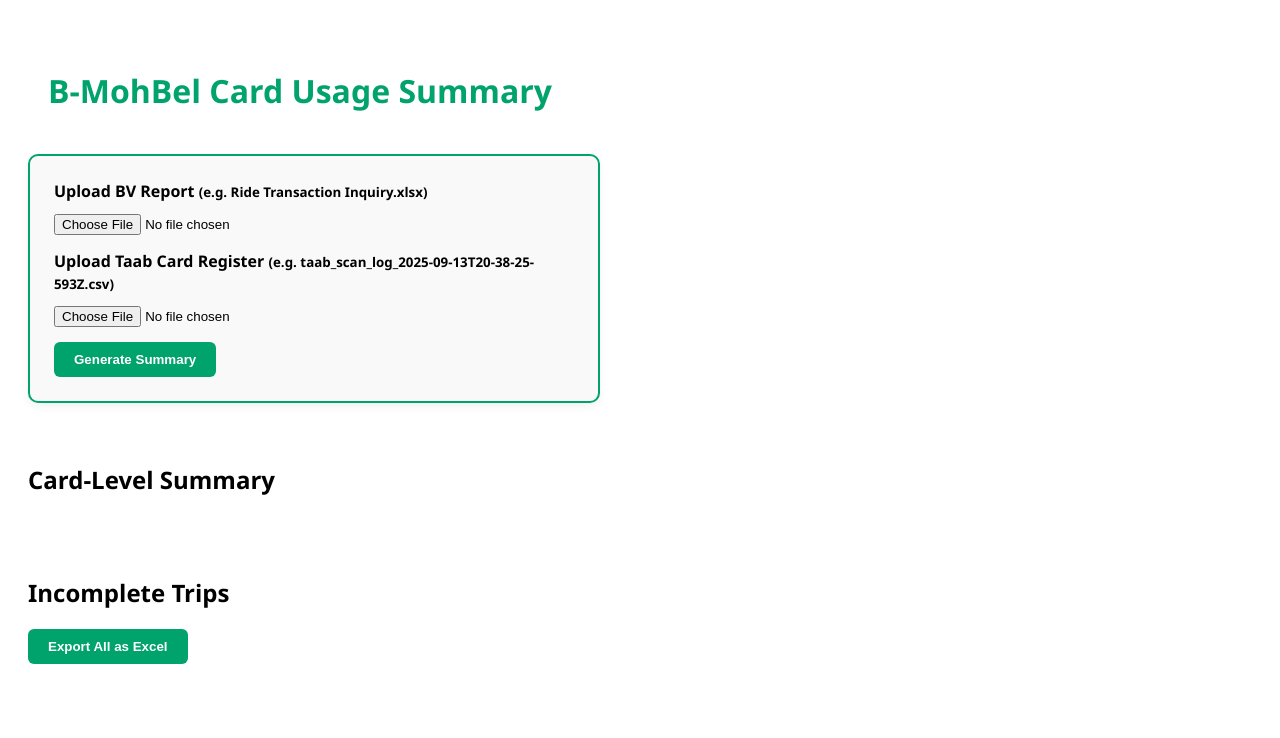
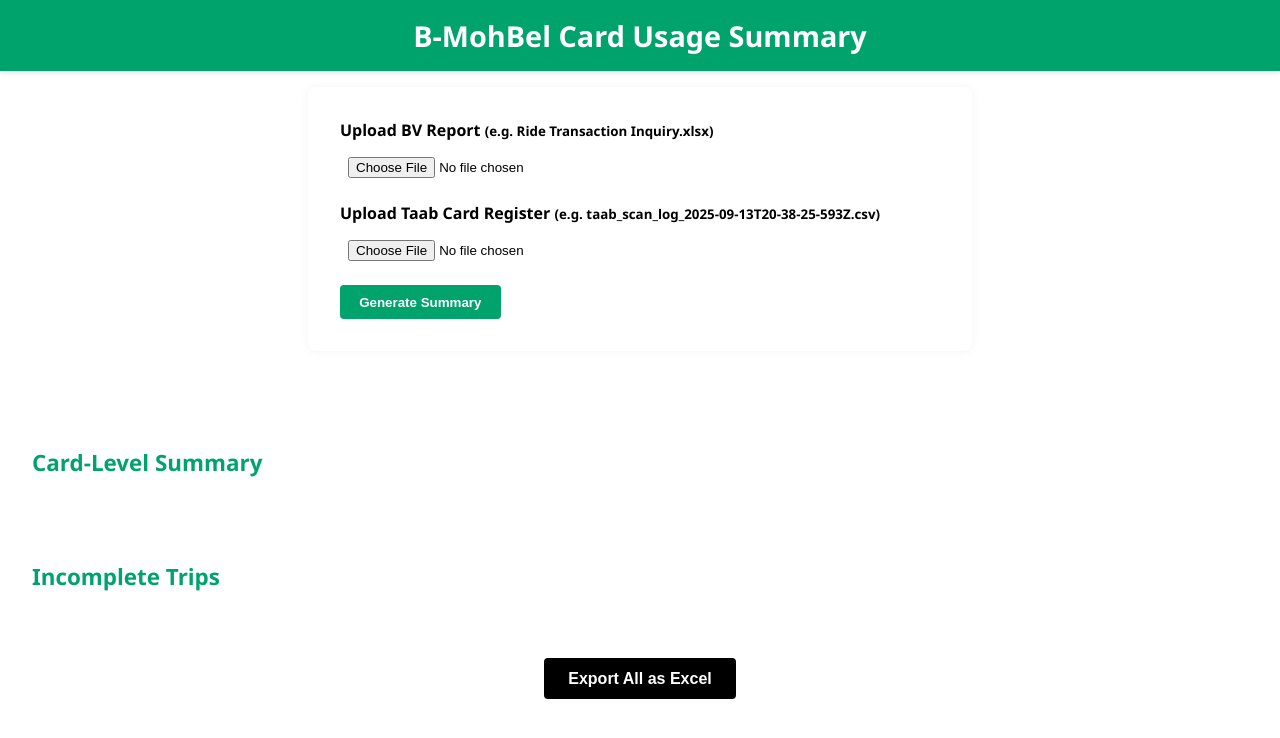
Before and after one commit to mohChi501/BV_Report, a plain HTML site: page index.html in a window 1280 px wide. Drawn offline with Linux system fonts and the light colour scheme.

Commit message:
Update styles.css

```diff
--- a/styles.css
+++ b/styles.css
@@ -1,79 +1,163 @@
+/* Reset and base styles */
 body {
   font-family: 'Segoe UI', sans-serif;
-  background: #fff;
-  color: #000;
-  padding: 20px;
+  margin: 0;
+  padding: 0;
+  background-color: #ffffff;
+  color: #000000;
 }
 
 header {
-  color: #00A36C;
-  padding: 20px;
+  background-color: #00A36C;
+  color: white;
+  padding: 1rem 2rem;
+  text-align: center;
+  box-shadow: 0 2px 5px rgba(0,0,0,0.1);
 }
 
-.upload-section {
-  background: #f9f9f9;
-  border: 2px solid #00A36C;
-  padding: 24px;
-  border-radius: 10px;
-  max-width: 520px;
-  box-shadow: 0 4px 10px rgba(0,0,0,0.05);
+h1 {
+  margin: 0;
+  font-size: 1.8rem;
 }
 
-label {
+h2 {
+  margin-top: 2rem;
+  font-size: 1.4rem;
+  color: #00A36C;
+}
+
+/* Upload form */
+.upload-section {
+  background-color: #ffffff;
+  padding: 2rem;
+  margin: 1rem auto;
+  max-width: 600px;
+  box-shadow: 0 0 10px rgba(0,0,0,0.05);
+  border-radius: 8px;
+}
+
+.upload-section label {
   display: block;
-  margin-bottom: 10px;
+  margin-bottom: 0.5rem;
   font-weight: 600;
+}
+
+.upload-section input[type="file"] {
+  display: block;
+  margin-bottom: 1rem;
+  padding: 0.5rem;
+}
+
+.upload-section button {
+  background-color: #00A36C;
+  color: #ffffff;
+  border: none;
+  padding: 0.6rem 1.2rem;
+  border-radius: 4px;
+  cursor: pointer;
+  font-weight: 600;
+}
+
+.upload-section button:hover {
+  background-color: #008f57;
+}
+
+/* Bubble summary */
+.bubble-summary {
+  display: flex;
+  flex-wrap: wrap;
+  gap: 1rem;
+  padding: 1rem 2rem;
+  justify-content: center;
+}
+
+.bubble {
+  background-color: #ffffff;
+  border-left: 6px solid #00A36C;
+  padding: 1rem;
+  border-radius: 6px;
+  box-shadow: 0 2px 6px rgba(0,0,0,0.05);
+  min-width: 180px;
+  max-width: 220px;
+  flex: 1;
+}
+
+.bubble h3 {
+  margin: 0 0 0.5rem;
+  font-size: 1.1rem;
+  color: #00A36C;
+}
+
+.bubble p {
+  margin: 0;
+  font-size: 1rem;
+  font-weight: 500;
   color: #000000;
 }
 
-input[type="file"] {
-  margin-bottom: 15px;
-  width: 100%;
-}
-
-button {
-  background: #00A36C;
-  color: white;
-  border: none;
-  padding: 10px 20px;
-  border-radius: 6px;
-  cursor: pointer;
-  font-weight: bold;
-}
-
-.bubble-summary {
-  display: flex;
-  flex-wrap: wrap;
-  gap: 20px;
-  margin-bottom: 30px;
-}
-
-.bubble {
-  background: #f0fdf7;
-  border-left: 6px solid #00A36C;
-  padding: 15px;
-  border-radius: 8px;
-  width: 250px;
-  box-shadow: 0 2px 6px rgba(0,0,0,0.1);
-}
-
+/* Tables */
 .table-section {
-  margin-top: 40px;
+  padding: 1rem 2rem;
   overflow-x: auto;
 }
 
 table {
   width: 100%;
   border-collapse: collapse;
-  margin-top: 10px;
+  margin-top: 1rem;
+  background-color: #ffffff;
+  box-shadow: 0 0 5px rgba(0,0,0,0.05);
 }
 
 th, td {
-  border: 1px solid #ccc;
-  padding: 8px;
+  padding: 0.75rem;
+  border: 1px solid #ddd;
+  text-align: left;
 }
 
 th {
-  background: #00A36C;
-  color: white;
+  background-color: #00A36C;
+  color: #ffffff;
+  font-weight: 600;
 }
+
+tr:hover {
+  background-color: #f2f2f2;
+}
+
+/* Export button */
+.export-button {
+  text-align: center;
+  margin: 2rem 0;
+}
+
+#exportBtn {
+  background-color: #000000;
+  color: #ffffff;
+  border: none;
+  padding: 0.7rem 1.5rem;
+  font-size: 1rem;
+  border-radius: 4px;
+  cursor: pointer;
+  font-weight: 600;
+}
+
+#exportBtn:hover {
+  background-color: #333333;
+}
+
+/* Responsive tweaks */
+@media (max-width: 768px) {
+  .bubble-summary {
+    flex-direction: column;
+    align-items: center;
+  }
+
+  .upload-section {
+    margin: 1rem;
+  }
+
+  table {
+    font-size: 0.9rem;
+  }
+}
```
